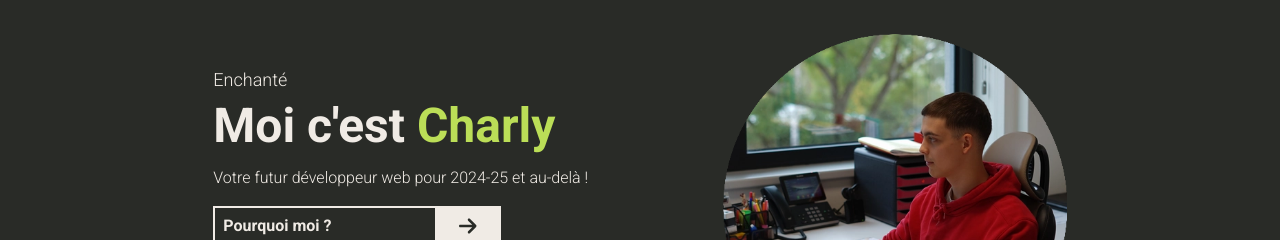
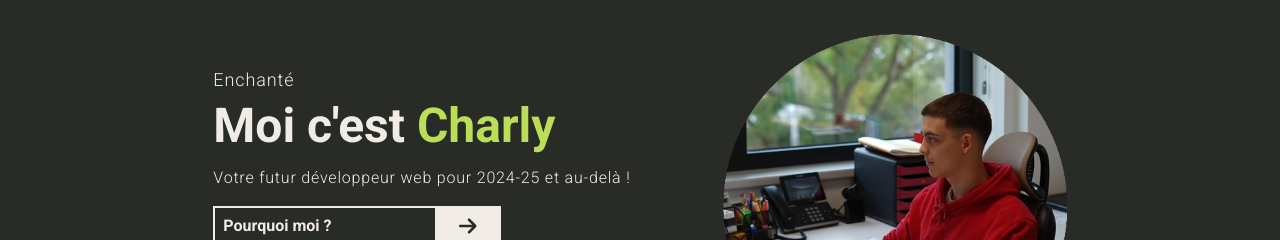
Before and after one commit to Charlydcn/Portfolio-2024, a React (Vite) app: page / in a window 1280 px wide. Shown: the part 194-434 px from the top of the page. Built offline with nearby package versions, Linux system fonts and the light colour scheme.

Commit message:
letter spacing on intro <p>

```diff
--- a/src/App.jsx
+++ b/src/App.jsx
@@ -370,7 +370,7 @@ function App() {
                         {/* texte */}
                         <div className='flex flex-col mx-auto items-start lg:w-2/3 lg:px-0'>
                             <h3
-                                className='lg:text-lg font-light opacity-50 mb-2'
+                                className='lg:text-lg font-light opacity-50 mb-2 tracking-wider'
                                 data-aos="fade-left"
                             >
                                 Enchanté
@@ -385,7 +385,7 @@ function App() {
                             </h2>
 
                             <p
-                                className='opacity-50 my-4 font-light'
+                                className='opacity-50 my-4 font-light tracking-wider'
                                 data-aos="fade-left"
                                 data-aos-delay="300"
                             >
```
